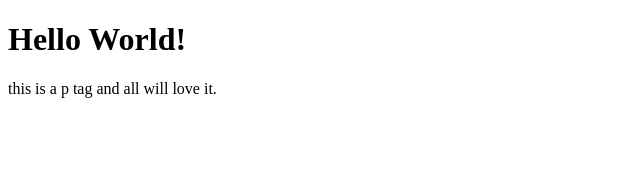
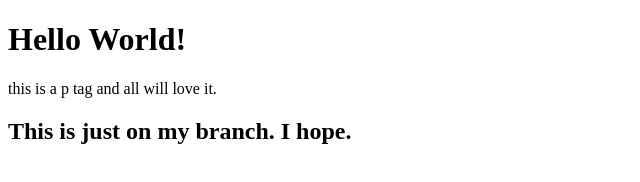
Before and after one commit to CCSA-TSA-WebMaster/2014-15-CCSA-Webmaster, a plain HTML site: page index.html in a window 1280 px wide. Shown: the whole page, without its empty margins (0-640 px from the left). Drawn offline with Linux system fonts and the light colour scheme.

Commit message:
Added <h2>
Added to “Adam’s Work”

```diff
--- a/index.html
+++ b/index.html
@@ -10,6 +10,8 @@
 
     <p> this is a p tag and all will love it. </p>
 
+    <h2> This is just on my branch. I hope. </h2>
+
 
 </body>
 
```
